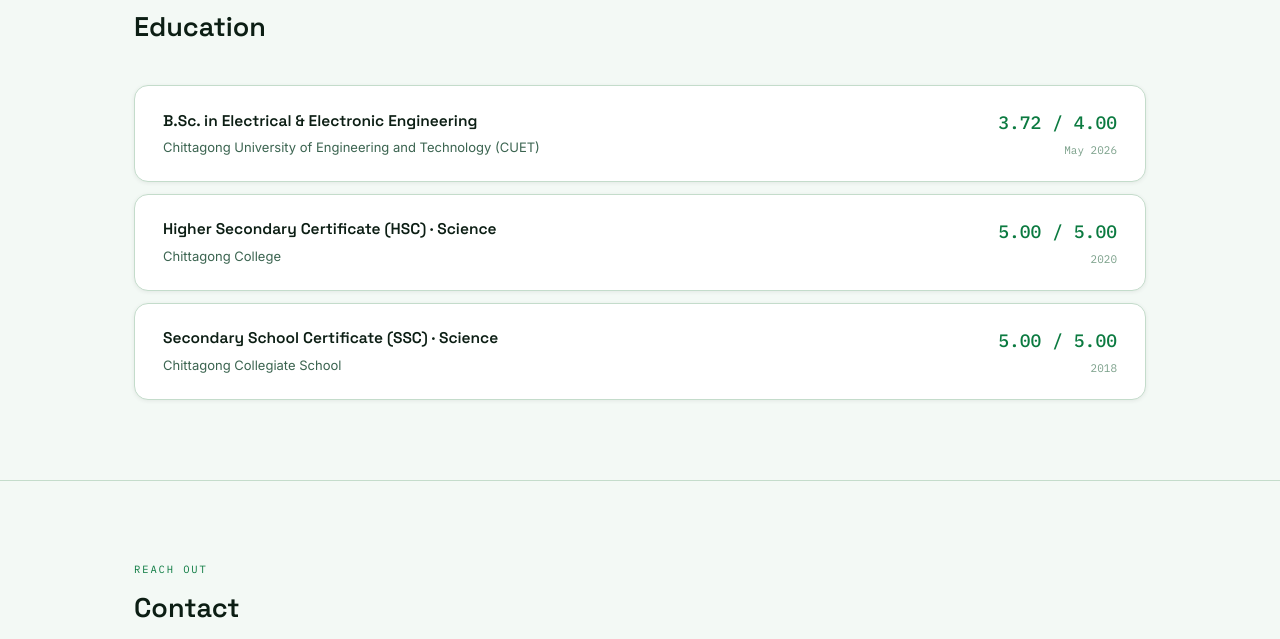
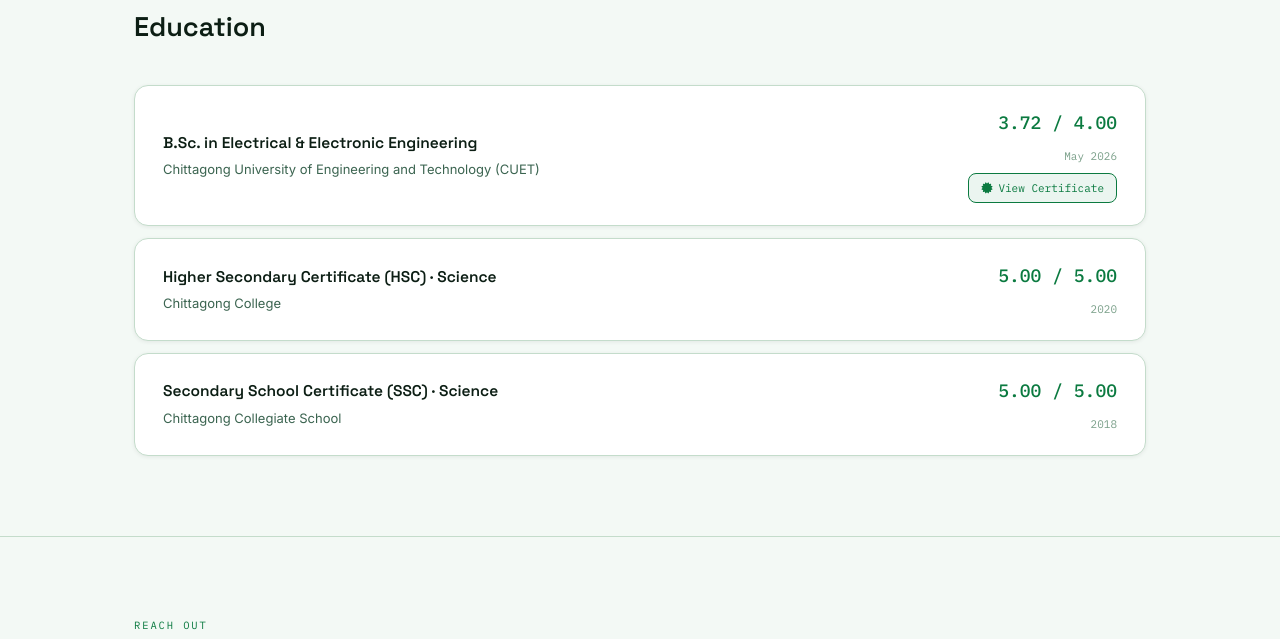
Before and after one commit to efaz-m-afnan-feroz-git/efaz-m-afnan-feroz-git.github.io, a website: page index.html in a window 1280 px wide. Shown: the part 4755-5394 px from the top of the page. Drawn offline with Linux system fonts and the light colour scheme.

Commit message:
Enhance .edu-right layout and add certificate link
Added flexbox styling to .edu-right class for better layout and added a link to view the certificate.

```diff
--- a/index.html
+++ b/index.html
@@ -795,6 +795,10 @@
 
         .edu-right {
             text-align: right;
+            display: flex;
+            flex-direction: column;
+            align-items: flex-end;
+            gap: 6px;
         }
 
         .edu-gpa {
@@ -988,6 +992,7 @@
 
             .edu-right {
                 text-align: left;
+                align-items: flex-start;
             }
         }
     </style>
@@ -1346,6 +1351,9 @@
                     <div class="edu-right">
                         <div class="edu-gpa">3.72 / 4.00</div>
                         <div class="edu-year">May 2026</div>
+                        <a href="" target="_blank" class="cert-btn">
+                            <i class="fa fa-certificate"></i> View Certificate
+                        </a>
                     </div>
                 </div>
                 <div class="edu-card reveal">
```
